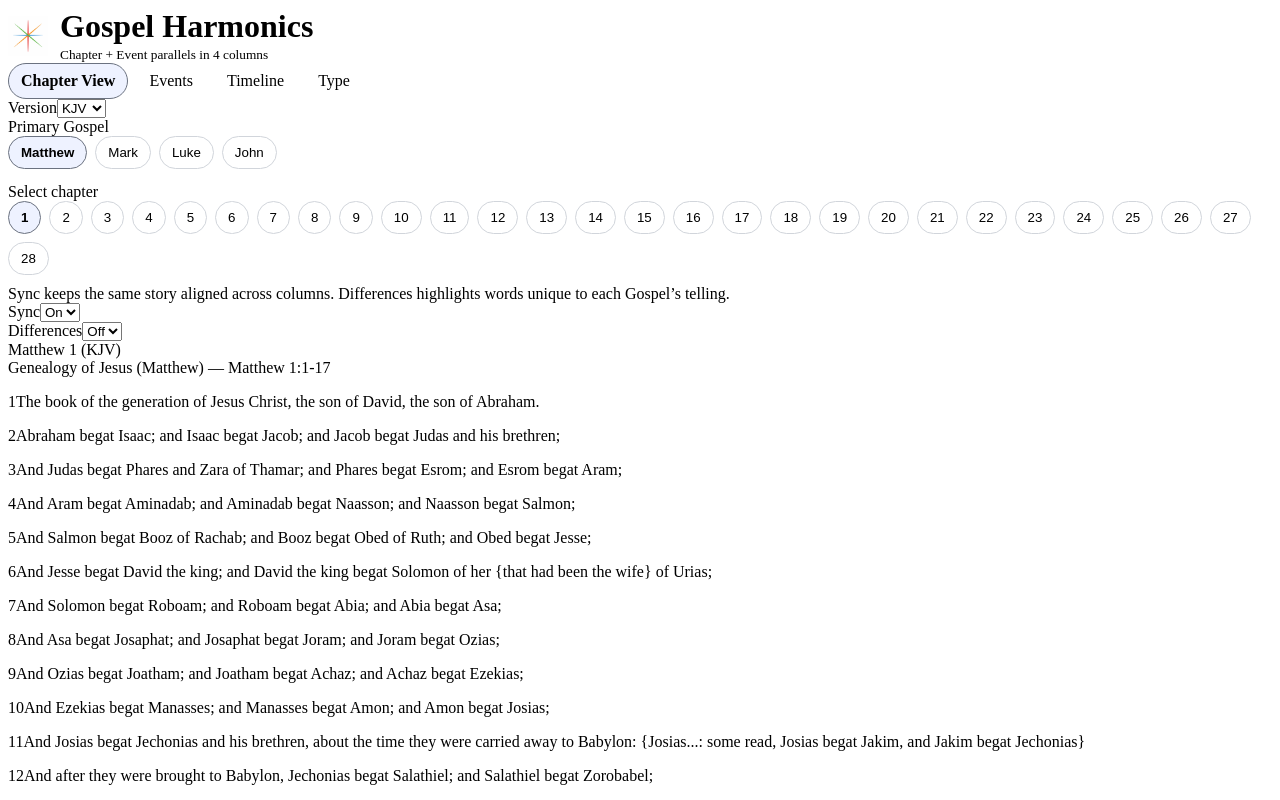
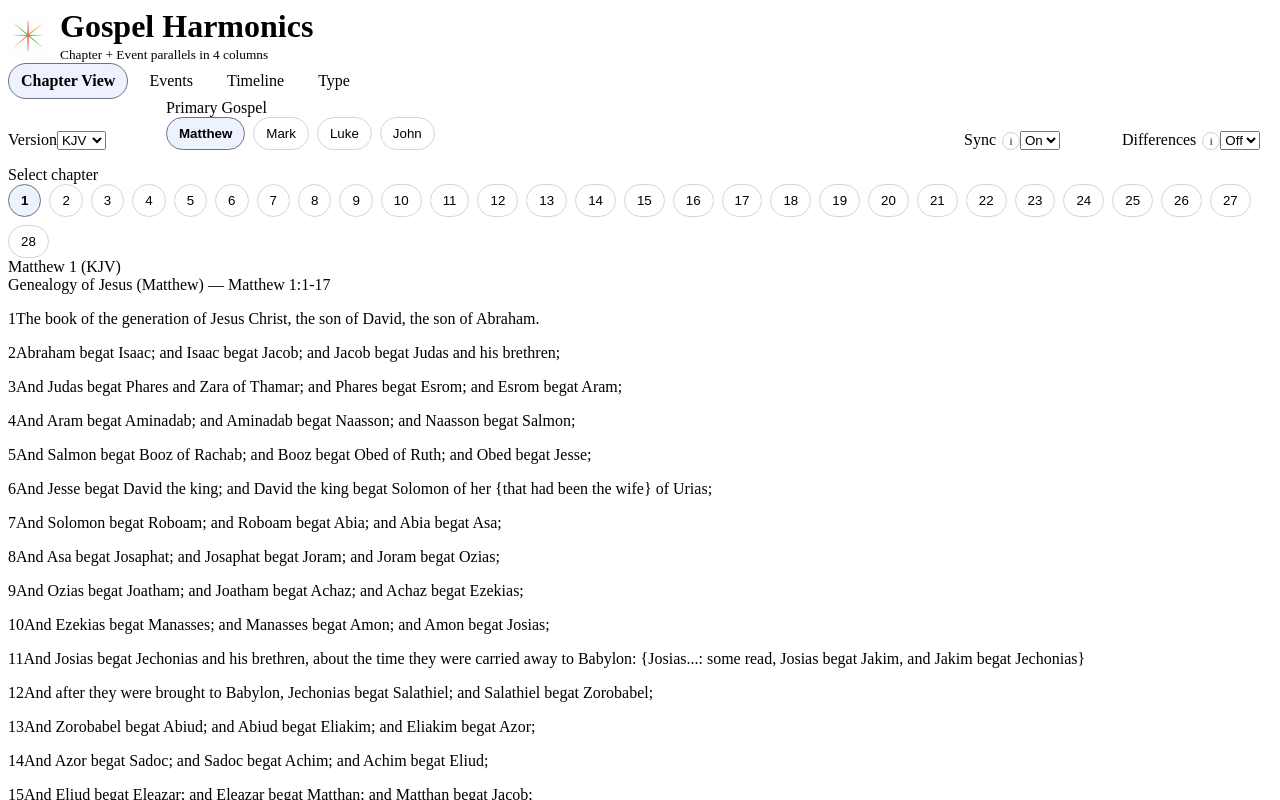
Before and after one commit to DaveRJ-AI/Gospel-Harmony, a React (Vite) app: page / in a window 1280 px wide. Shown: the top 800 px of the page. Built offline with nearby package versions, Linux system fonts and the light colour scheme; the HTML template or start-up script is replaced by a standard one.

Commit message:
move sync button

```diff
--- a/src/pages/ChapterView.tsx
+++ b/src/pages/ChapterView.tsx
@@ -67,6 +67,39 @@ function SelectionPill({
     >
       {children}
     </button>
+  );
+}
+
+function InlineInfo({
+  label,
+  description,
+}: {
+  label: string;
+  description: string;
+}) {
+  return (
+    <span
+      title={`${label}: ${description}`}
+      aria-label={`${label}: ${description}`}
+      style={{
+        display: "inline-flex",
+        alignItems: "center",
+        justifyContent: "center",
+        width: 16,
+        height: 16,
+        marginLeft: 6,
+        borderRadius: "50%",
+        border: "1px solid #cbd5e1",
+        color: "#64748b",
+        fontSize: 11,
+        fontWeight: 700,
+        cursor: "help",
+        userSelect: "none",
+        verticalAlign: "middle",
+      }}
+    >
+      i
+    </span>
   );
 }
 
@@ -246,9 +279,16 @@ export default function ChapterView() {
   return (
     <div>
       <div className="card">
-        <div style={{ display: "grid", gap: 14 }}>
-          <div className="row" style={{ alignItems: "flex-end", justifyContent: "space-between", gap: 16 }}>
-            <div>
+        <div style={{ display: "grid", gap: 16 }}>
+          <div
+            style={{
+              display: "flex",
+              flexWrap: "wrap",
+              gap: 18,
+              alignItems: "flex-end",
+            }}
+          >
+            <div style={{ minWidth: 140 }}>
               <label>Version</label>
               <select value={version} onChange={(e) => setVersion(e.target.value as Version)}>
                 <option value="KJV">KJV</option>
@@ -256,7 +296,7 @@ export default function ChapterView() {
               </select>
             </div>
 
-            <div style={{ flex: 1 }}>
+            <div style={{ flex: 1, minWidth: 280 }}>
               <label>Primary Gospel</label>
               <div style={{ display: "flex", flexWrap: "wrap", gap: 8 }}>
                 {GOSPELS.map((g) => (
@@ -273,6 +313,37 @@ export default function ChapterView() {
                 ))}
               </div>
             </div>
+
+            <div style={{ minWidth: 140 }}>
+              <label>
+                Sync
+                <InlineInfo
+                  label="Sync"
+                  description="Keeps the same story aligned across the parallel columns as you move through the primary column."
+                />
+              </label>
+              <select value={enableSync ? "on" : "off"} onChange={(e) => setEnableSync(e.target.value === "on")}>
+                <option value="on">On</option>
+                <option value="off">Off</option>
+              </select>
+            </div>
+
+            <div style={{ minWidth: 150 }}>
+              <label>
+                Differences
+                <InlineInfo
+                  label="Differences"
+                  description="Highlights words in an active parallel passage that do not appear in the active primary passage."
+                />
+              </label>
+              <select
+                value={showDifferences ? "on" : "off"}
+                onChange={(e) => setShowDifferences(e.target.value === "on")}
+              >
+                <option value="off">Off</option>
+                <option value="on">On</option>
+              </select>
+            </div>
           </div>
 
           <div>
@@ -283,35 +354,6 @@ export default function ChapterView() {
                   {ch}
                 </SelectionPill>
               ))}
-            </div>
-          </div>
-        </div>
-      </div>
-
-      <div className="card" style={{ marginTop: 10 }}>
-        <div className="row" style={{ alignItems: "center", justifyContent: "space-between", gap: 16 }}>
-          <div className="muted" style={{ flex: 1 }}>
-            Sync keeps the same story aligned across columns. Differences highlights words unique to each Gospel’s telling.
-          </div>
-
-          <div className="row" style={{ alignItems: "center", gap: 12 }}>
-            <div>
-              <label style={{ margin: 0 }}>Sync</label>
-              <select value={enableSync ? "on" : "off"} onChange={(e) => setEnableSync(e.target.value === "on")}>
-                <option value="on">On</option>
-                <option value="off">Off</option>
-              </select>
-            </div>
-
-            <div>
-              <label style={{ margin: 0 }}>Differences</label>
-              <select
-                value={showDifferences ? "on" : "off"}
-                onChange={(e) => setShowDifferences(e.target.value === "on")}
-              >
-                <option value="off">Off</option>
-                <option value="on">On</option>
-              </select>
             </div>
           </div>
         </div>
```
